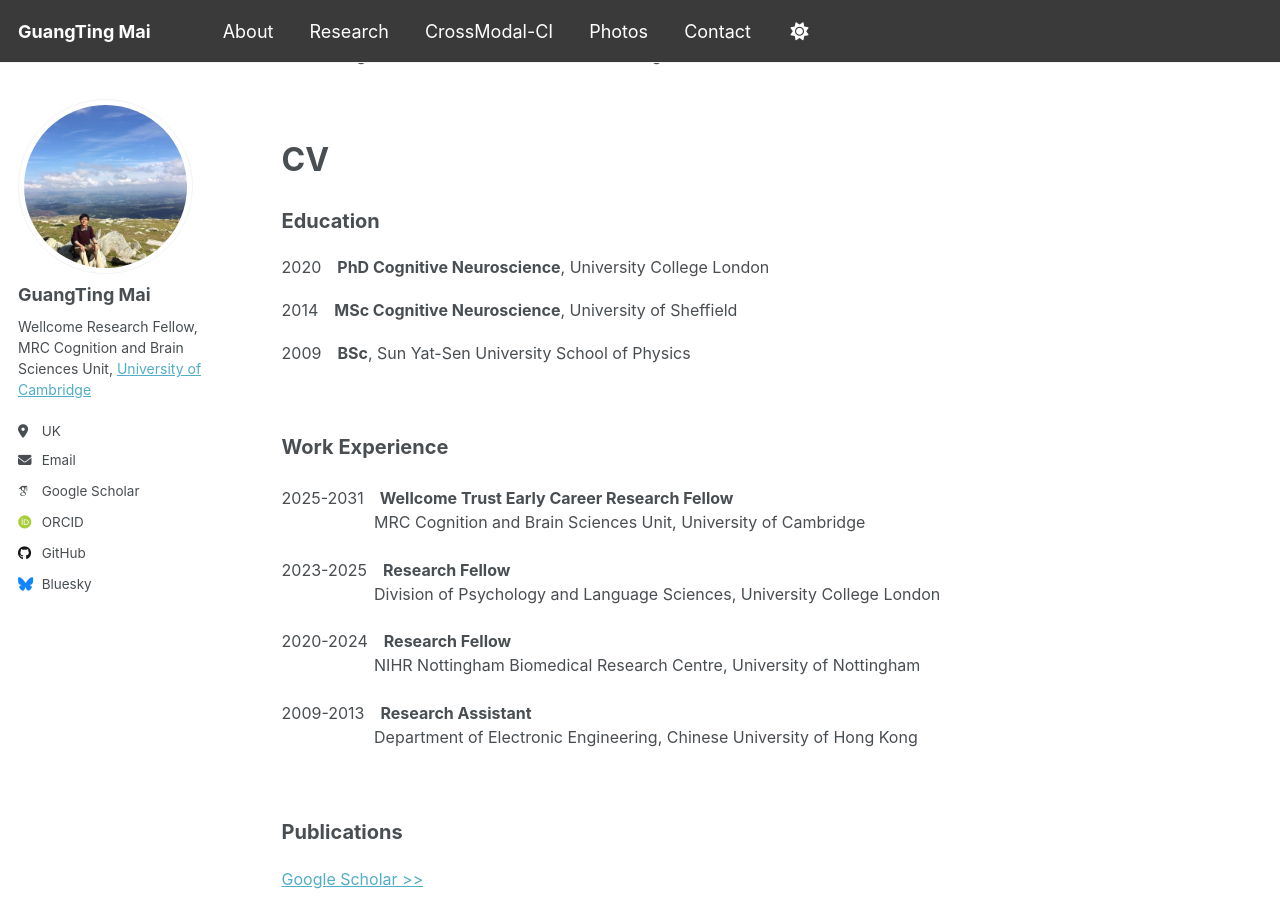
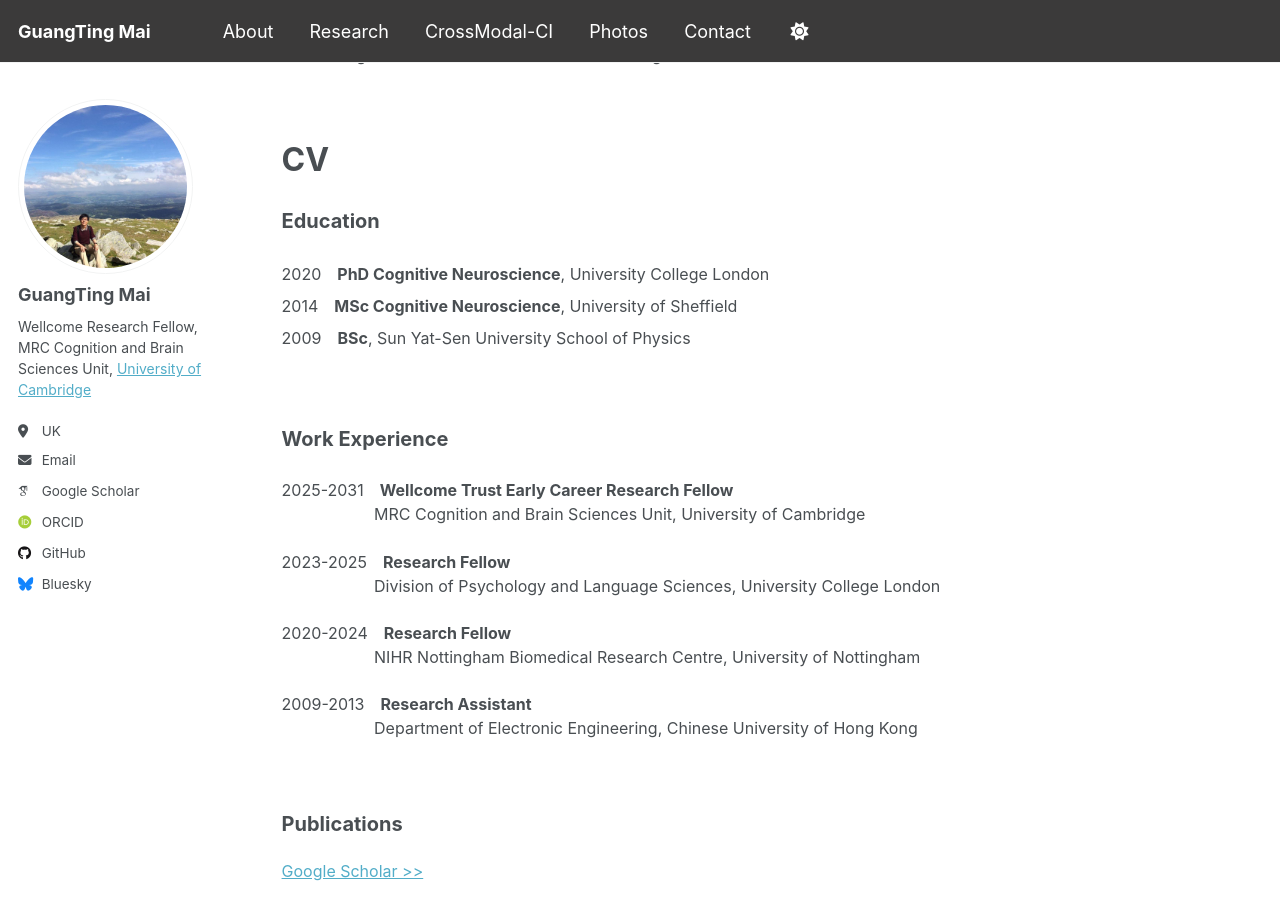
Before and after one commit to guangtingmai/guangtingmai.github.io, a Jekyll site: the page built from _pages/about.html, in a window 1280 px wide and 900 px high, scrolled down 528 px. Built offline with Jekyll 4.4.1, drawn with Linux system fonts in a browser that asks for light colours; some web fonts are replaced.

Commit message:
Update about.html

```diff
--- a/_pages/about.html
+++ b/_pages/about.html
@@ -28,9 +28,11 @@
 <br>
 <p><span style="font-size: 24pt;line-height: 1.5;display: block"><strong>CV</strong></span></p>
 <p><span style="font-size: 15pt;line-height: 1.4;display: block"><strong>Education</strong></span></p>
-<p><span style="font-size: 12pt;line-height: 1.2;display: block;">2020&emsp;<strong>PhD Cognitive Neuroscience</strong>, University College London</span></p>
-<p><span style="font-size: 12pt;line-height: 1.2;display: block;">2014&emsp;<strong>MSc Cognitive Neuroscience</strong>, University of Sheffield</span></p>
-<p><span style="font-size: 12pt;line-height: 1.2;display: block;">2009&emsp;<strong>BSc</strong>, Sun Yat-Sen University School of Physics</span></p>
+<p>
+  <span style="font-size: 12pt;line-height: 2;display: block;">2020&emsp;<strong>PhD Cognitive Neuroscience</strong>, University College London</span>
+  <span style="font-size: 12pt;line-height: 2;display: block;">2014&emsp;<strong>MSc Cognitive Neuroscience</strong>, University of Sheffield</span>
+  <span style="font-size: 12pt;line-height: 2;display: block;">2009&emsp;<strong>BSc</strong>, Sun Yat-Sen University School of Physics</span>
+</p>
 <br>
 <p><span style="font-size: 15pt;line-height: 1.6;display: block"><strong>Work Experience</strong></span></p>
 <p>
```
